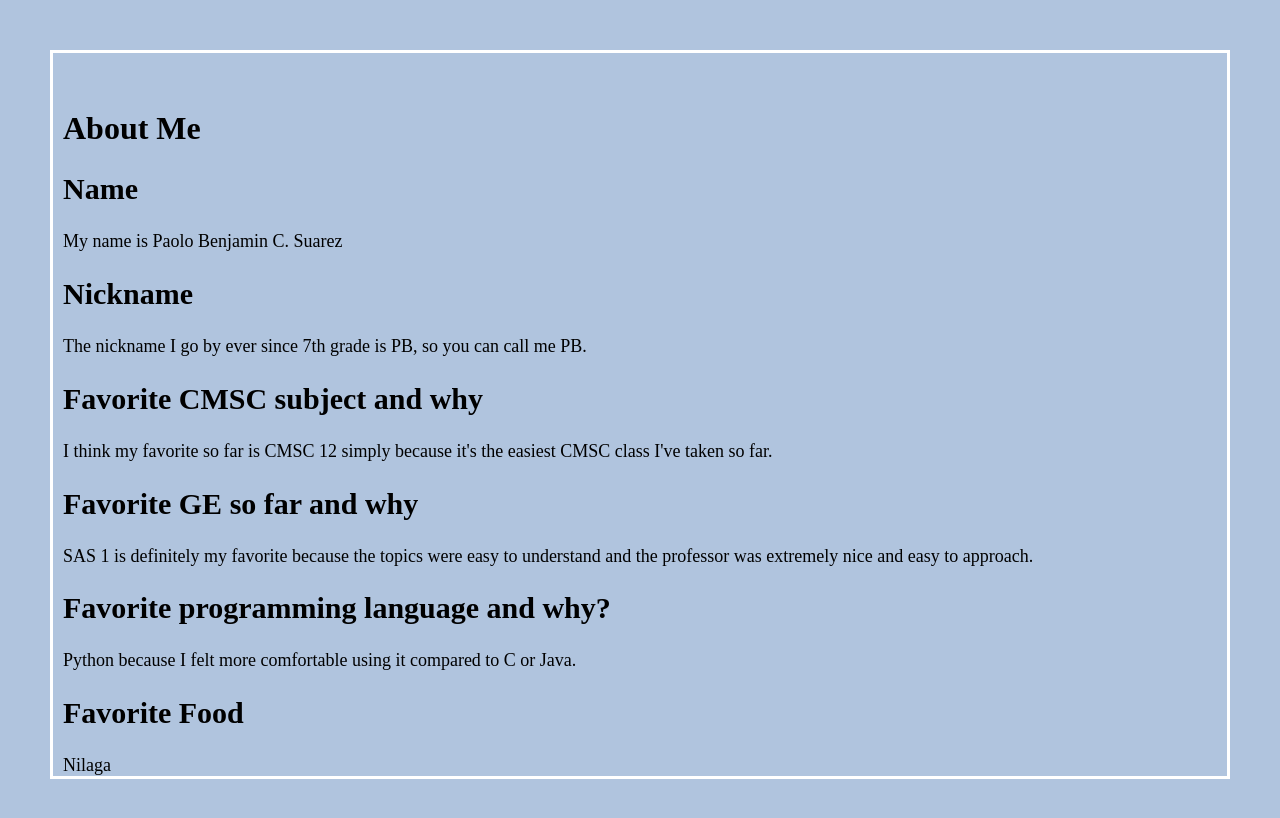
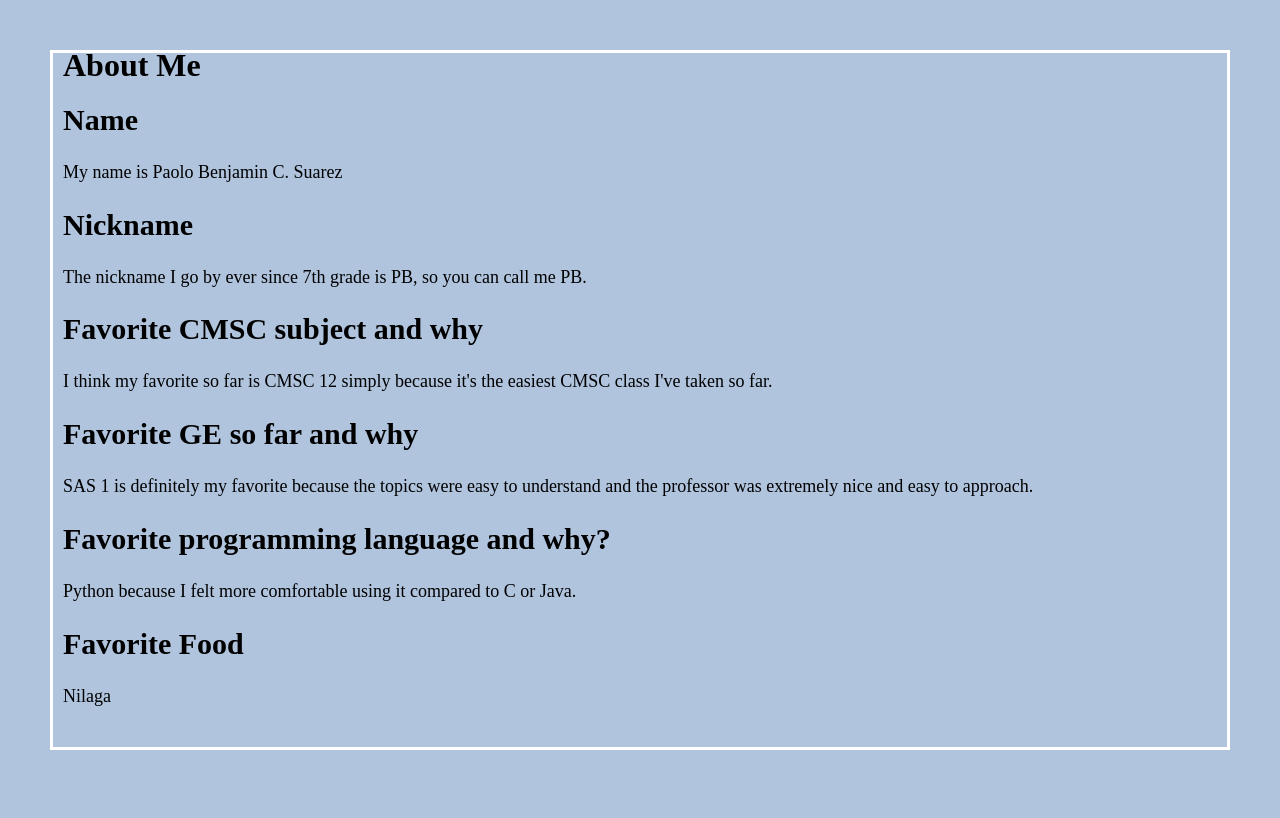
Before and after one commit to Pibeeeee/Pibeeeee.github.io, a plain HTML site: page index.html in a window 1280 px wide. Drawn offline with Linux system fonts and the light colour scheme.

Commit message:
Adjust Commit

```diff
--- a/styles.css
+++ b/styles.css
@@ -15,3 +15,7 @@ p{
 h2{
     font-size: 30px;
 }
+
+h1{
+    line-height: 25px;
+}
```
Also changed, not shown: index.html (+1 -1 lines).
